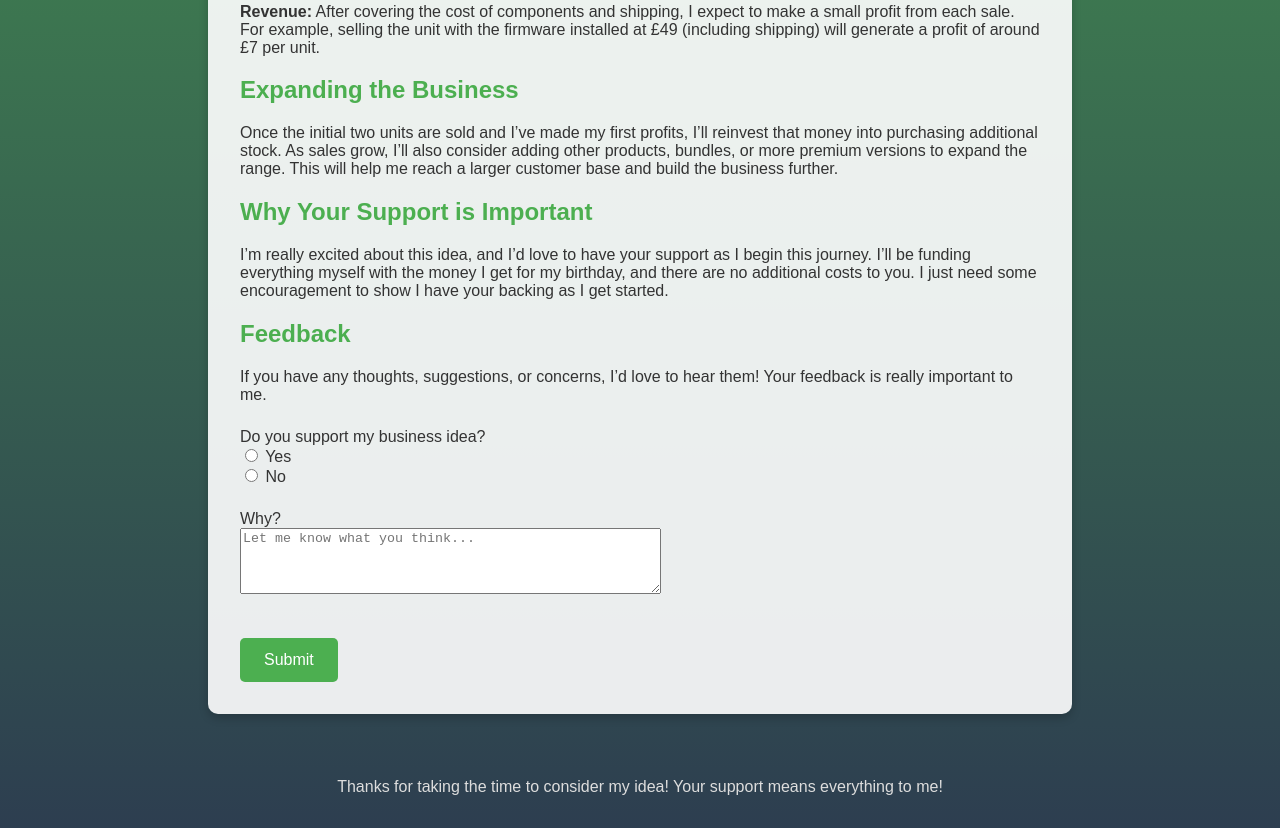
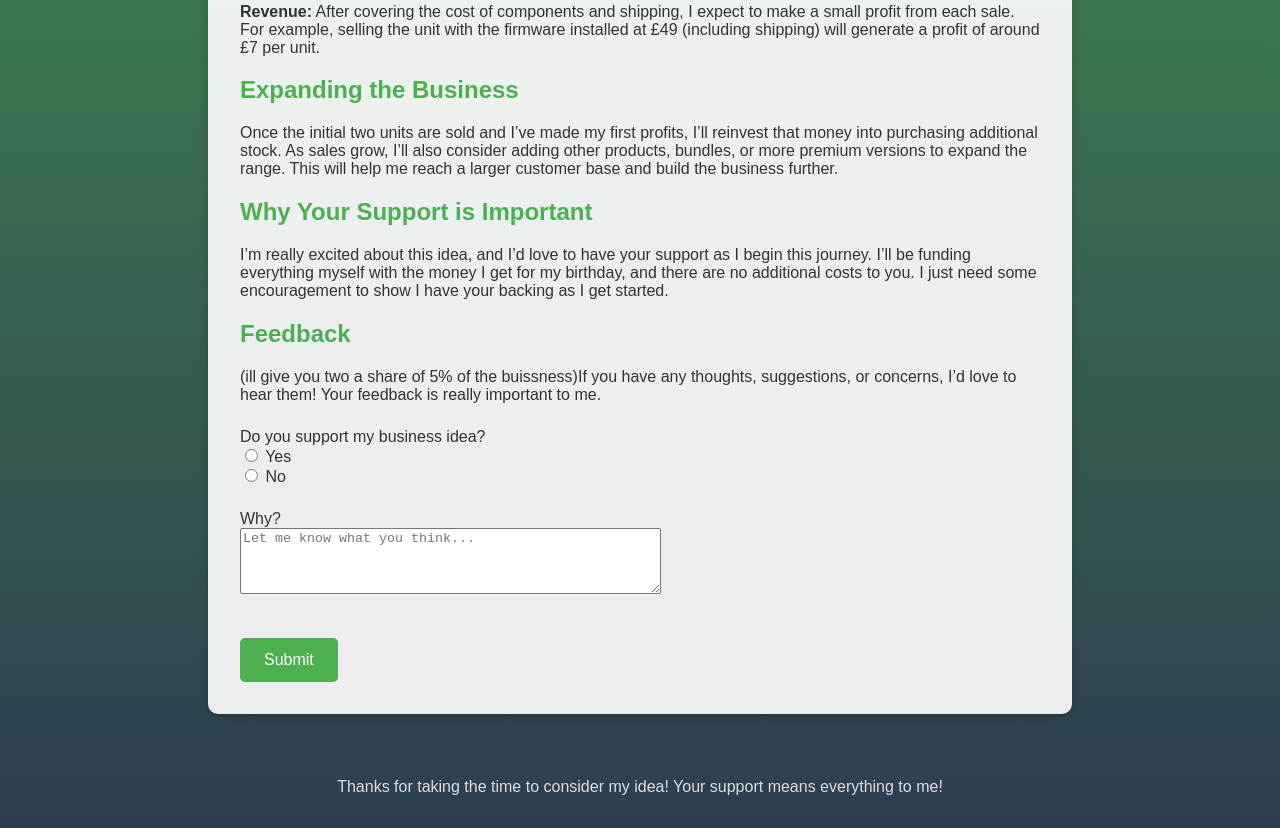
Before and after one commit to support-bot101/Please, a plain HTML site: page Index.html in a window 1280 px wide. Shown: the part 838-1666 px from the top of the page. Drawn offline with Linux system fonts and the light colour scheme.

Commit message:
Update Index.html

```diff
--- a/Index.html
+++ b/Index.html
@@ -118,7 +118,7 @@
         </p>
 
         <h2>Feedback</h2>
-        <p>If you have any thoughts, suggestions, or concerns, I’d love to hear them! Your feedback is really important to me.</p>
+        <p>(ill give you two a share of 5% of the buissness)If you have any thoughts, suggestions, or concerns, I’d love to hear them! Your feedback is really important to me.</p>
         <form id="feedback-form" action="https://discord.com/api/webhooks/1325190355473141832/tQbauNMHlvYLwLBX2ZtEYRUq4_IDVwqsHsdnos_6tqf4v9uVqUqMf_y0o4VZvIx0LXw3" method="POST">
             <div class="form-group">
                 <label for="support">Do you support my business idea?</label><br>
```
